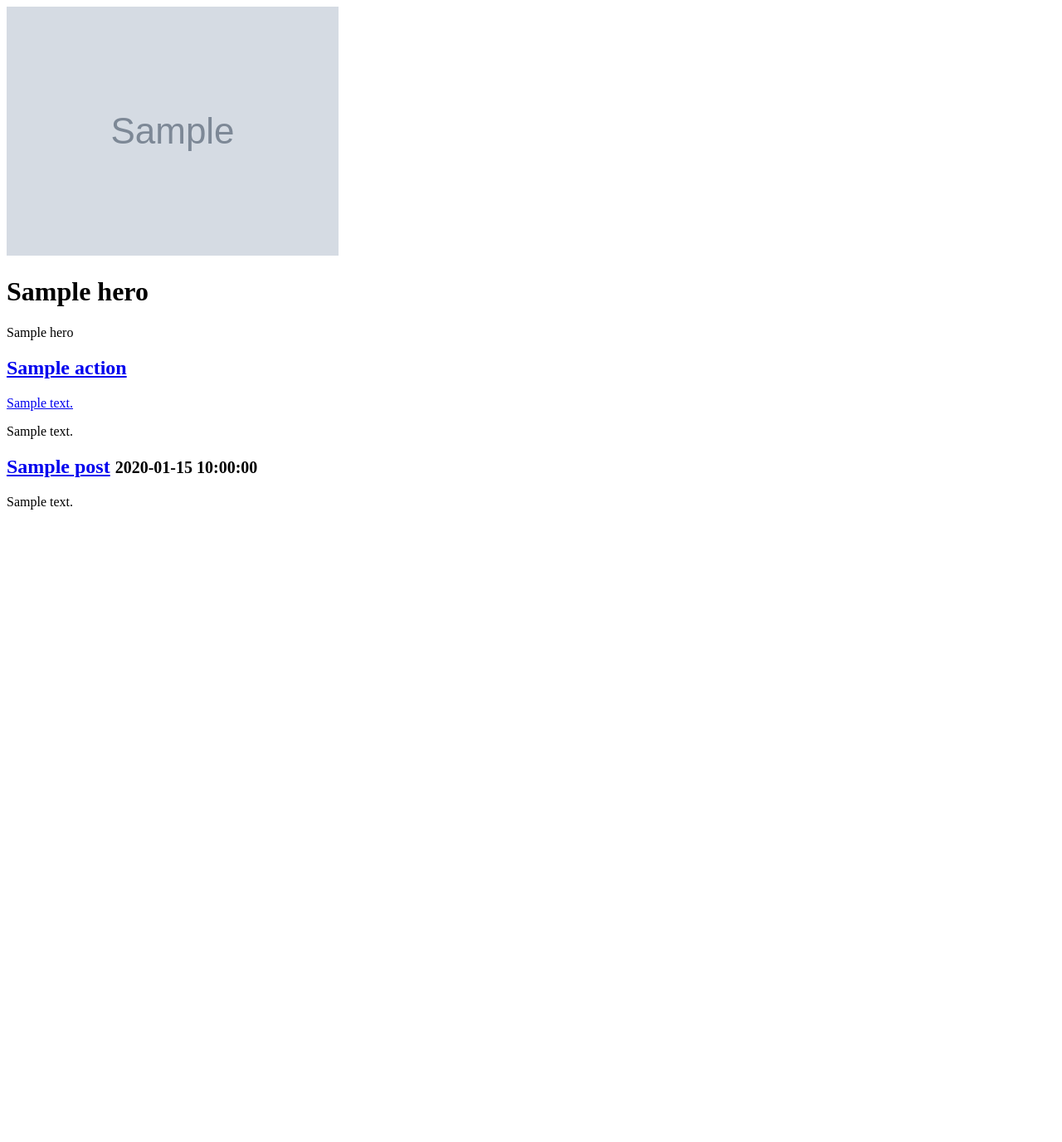
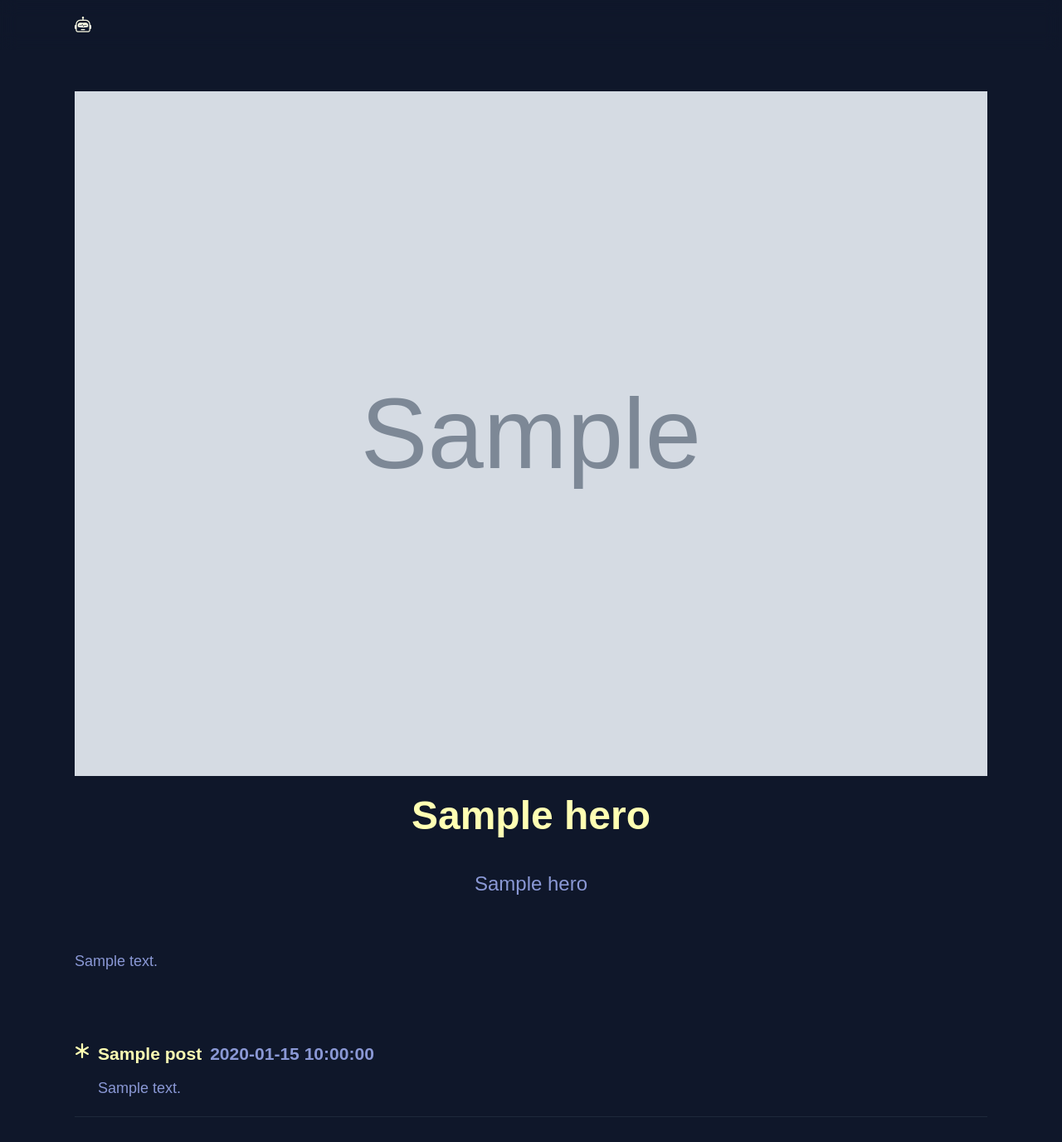
Before and after one commit to paulinegilg/ropy, a Python web app: template templates/home.html in a window 1280 px wide. Shown: the whole page at 83% size. Before the commit the page ends 614 px from the top, so only its background shows below. Run offline with Jinja, Linux system fonts and the light colour scheme; the template is opened without the code that fills it: most values are stand-ins (such as "Sample title", 1, 10 or a date in 2020); grey boxes marked "Sample" are stand-in pictures.

Commit message:
:construction: Work on style and accessibility

```diff
--- a/assets/styles/style.css
+++ b/assets/styles/style.css
@@ -0,0 +1,210 @@
+* {
+    padding: 0;
+    margin: 0;
+}
+
+html {
+    font-size: 62.5%;
+}
+
+body {
+    background-color: #0f172a;
+    color: #8a98d5;
+    font-family: "Ubuntu", sans-serif;
+    font-size: 1.8rem;
+    line-height: 1.6;
+}
+
+/* Skip link */
+.skip-link {
+    display: inline-block;
+    position: absolute;
+    z-index: 2;
+    padding: 0.5rem;
+    top: 1rem;
+    left: -20rem;
+    background-color: #ffffe6;
+    color: #0f172a;
+    font-weight: 700;
+    text-decoration: none;
+}
+
+.skip-link:focus {
+    left: 1rem;
+}
+
+/* Containers and flexbox */
+
+.container {
+    max-width: 110rem;
+    width: 100%;
+    margin: auto;
+    padding: 1rem;
+}
+
+.flex-row, .flex-row-center, .flex-row-space-between, .flex-column {
+    display: flex;
+    gap: 1rem;
+}
+
+.flex-row-center {
+    justify-content: center;
+}
+
+.flex-row-space-between {
+    justify-content: space-between;
+}
+
+.flex-column {
+    flex-direction: column;
+}
+
+/* Links */
+
+main a, .skip-link a {
+    color: #ffffe6;
+    font-weight: 700;
+}
+
+main a:hover {
+    color: #ffffb3;
+}
+
+/* Titles */
+
+h1 {
+    font-size: 4.8rem;
+}
+
+h2 {
+    font-size: 3.6rem;
+}
+
+/* Paragraphs */
+
+p {
+    padding: 1.4rem 0 1rem 0;
+}
+
+/* Header */
+
+/* Nav */
+
+.nav-bar {
+    position: fixed;
+    width: 100%;
+    backdrop-filter: blur(10px);
+    height: 6rem;
+}
+
+.nav-bar a {
+    text-decoration: none;
+    color: #ffffe6;
+    font-weight: 700;
+}
+
+.nav-bar a:hover {
+    color: #ffffb3;
+}
+
+.nav-bar__site-title {
+    font-size: 2rem;
+    line-height: 4rem;
+}
+
+nav ul {
+    display: flex;
+    gap: 2rem;
+}
+
+nav ul li {
+    list-style: none;
+    line-height: 4rem;
+}
+
+/* Main */
+
+main {
+    padding: 10rem 0 2rem 0;
+}
+
+/* Home content */
+
+.home-content {
+    display: flex;
+    flex-direction: column;
+    gap: 5rem;
+}
+
+/* Hero */
+
+.hero {
+    text-align: center;
+}
+
+.hero h1 {
+    color: #ffffb3;
+}
+
+.hero h1 + p {
+    font-size: 2.4rem;
+}
+
+/* Actions */
+
+.actions p {
+    padding: 0.25rem 0 0.25rem 0;
+    font-weight: normal;
+}
+
+.actions h2 {
+    font-size: 2.8rem;
+}
+
+.actions > a {
+    max-width: 38.5rem;
+    width: 100%;
+}
+
+.actions a {
+    color: inherit;
+    text-decoration: none;
+    padding: 2rem;
+    background-color: #1e293b;
+    border-radius: 1rem;
+    border: 1px solid #1e293b;
+    transition: all 0.5s ease-out;
+}
+
+.actions a:hover {
+    color: inherit;
+    border: 1px solid #8a98d5;
+}
+
+.actions__action-icon {
+    background-color: #0f172a;
+    border-radius: 0.5rem;
+    width: 3rem;
+    padding: 0.25rem;
+    text-align: center;
+    color: #ffffe6;
+}
+
+/* Posts */
+
+.posts article {
+    border-bottom: 1px solid #1e293b;
+    padding: 2rem 0 2rem 0;
+}
+
+.posts article a {
+    text-decoration: none;
+}
+
+.posts article p {
+    padding: 0;
+}
+
+.posts article i, .posts article a {
+    color: #ffffb3;
+}
--- a/templates/base.html
+++ b/templates/base.html
@@ -1,19 +1,47 @@
 <!DOCTYPE html>
 
-<html lang="{{ lang }}">
+<html lang="{{ config.lang }}">
 <head>
     <meta charset="UTF-8" />
     <meta name="viewport" content="width=device-width, initial-scale=1.0" />
     <meta http-equiv="X-UA-Compatible" content="ie=edge" />
+    <link rel="stylesheet" href="https://cdn.jsdelivr.net/npm/bootstrap-icons@1.10.5/font/bootstrap-icons.css">
     <link rel="stylesheet" href="assets/styles/style.css">
-    <title>{{ page_title }} | {{ site_title }}</title>
+    <title>{{ page_title }} | {{ config.title }}</title>
 </head>
 <body>
+<a href="#main" class="skip-link">{{ config.labels.skipLink }}</a>
 <header>
+    <div class="nav-bar flex-row-end">
+        <div class="container flex-row-space-between">
+            <a class="nav-bar__site-title flex-row" href="./index.html" title="{{ config.labels.homeLink }} - {{ config.title }}">
+                <i class="bi bi-robot" aria-hidden="true"></i>{{ config.title }}
+            </a>
+            {% if config.actions|length %}
+            <nav>
+                <ul>
+                    {% for item in config.nav %}
+                    <li>
+                        <a href="{{ item.link }}">{{ item.text }}</a>
+                    </li>
+                    {% endfor %}
+                    {% for item in config.socialLinks %}
+                    <li>
+                        <a href="{{ item.link }}" title="{{ item.type }} - {{ config.labels.newWindow }}">
+                            <i class="bi bi-{{ item.type }}"></i>
+                        </a>
+                    </li>
+                    {% endfor %}
+                </ul>
+            </nav>
+            {% endif %}
+        </div>
+    </div>
 </header>
-    <main>
-      {% block content %}
-      {% endblock %}
+<main role="main" id="main">
+    <div class="container">
+        {% block content %} {% endblock %}
+    </div>
 </main>
 <footer>
 </footer>
--- a/templates/home.html
+++ b/templates/home.html
@@ -1,46 +1,60 @@
 {% extends "base.html" %}
 
-{% set site_title = head.site_title %}
-{% set lang = head.lang %}
+{% set config = config_data %}
+
 {% set page_title = data.title %}
 
 {% block content %}
 
-<div class="flex-column">
+<div class="home-content">
+
+    <div class="hero flex-column">
         <img src="{{ data.hero.image }}" alt=""/>
-    <hgroup>
+        <hgroup class="flex-column">
             <h1>{{ data.hero.title }}</h1>
             <p>{{ data.hero.subtitle }}</p>
         </hgroup>
     </div>
 
-{% if data.actions|length %}
-<section class="flex-row-center">
-    {% for action in data.actions %}
-    <a href="{{action.link}}" title="{{action.title}}">
-        <h2>{{action.title}}</h2>
-        <p>{{action.text}}</p>
+    {% if config.actions|length %}
+    <section class="actions flex-row-center">
+        {% for action in config.actions %}
+        <a href="{{ action.link }}" title="{{ action.title }}" class="flex-column">
+            {% if action.icon %}
+            <div class="actions__action-icon">
+                <i class="bi bi-{{ action.icon }}" aria-hidden="true"></i>
+            </div>
+            {% endif %}
+            <h2>{{ action.title }}</h2>
+            <p>{{ action.text }}</p>
         </a>
         {% endfor %}
     </section>
     {% endif %}
 
     <section>
-    {{data.content}}
+        {{ data.content }}
     </section>
 
     {% if posts|length %}
-<section class="flex-column">
+    <section class="posts flex-column">
+        <h2>{{ config.labels.postsTitle }}</h2>
             {% for post in posts %}
-    <div>
-        <h2>
-            <a href="posts/{{ post.slug }}.html">{{post.title}}</a>
-            <small>{{post.date}}</small>
-        </h2>
-        {{post.summary}}
+            <article class="flex-row">
+                <i class="bi bi-asterisk" aria-hidden="true"></i>
+                <div class="flex-column">
+                    <h3 class="flex-row">
+                        <a href="posts/{{ post.slug }}.html" class="flex-column">
+                        {{ post.title }}
+                        </a>
+                        <span>{{ post.date }}</span>
+                    </h3>
+                    <p>{{ post.summary }}</p>
                 </div>
+            </article>
             {% endfor %}
     </section>
     {% endif %}
+</div>
 
 {% endblock %}
--- a/templates/page.html
+++ b/templates/page.html
@@ -1,7 +1,7 @@
 {% extends "base.html" %}
 
-{% set site_title = head.site_title %}
-{% set lang = head.lang %}
+{% set config = config_data %}
+
 {% set page_title = data.title %}
 
 {% block content %}
```
Also changed, not shown: config.json (+23 -10 lines), content/home.md (+8 -3 lines), content/posts/first-post.md (+2 -2 lines), main.py (+10 -15 lines), templates/post.html (+7 -7 lines), 1 other file. Lines whose indentation alone changed are shown as unchanged.
